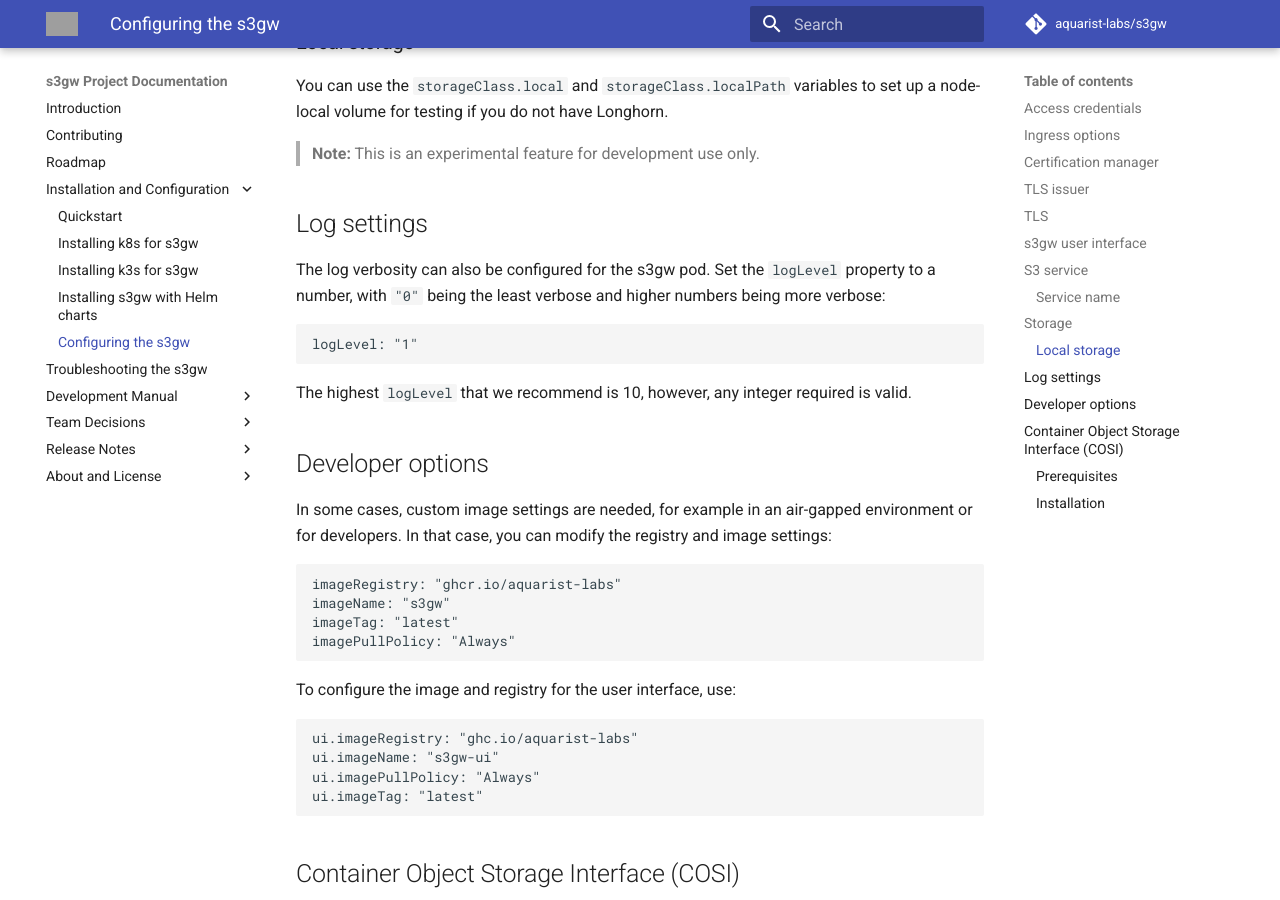
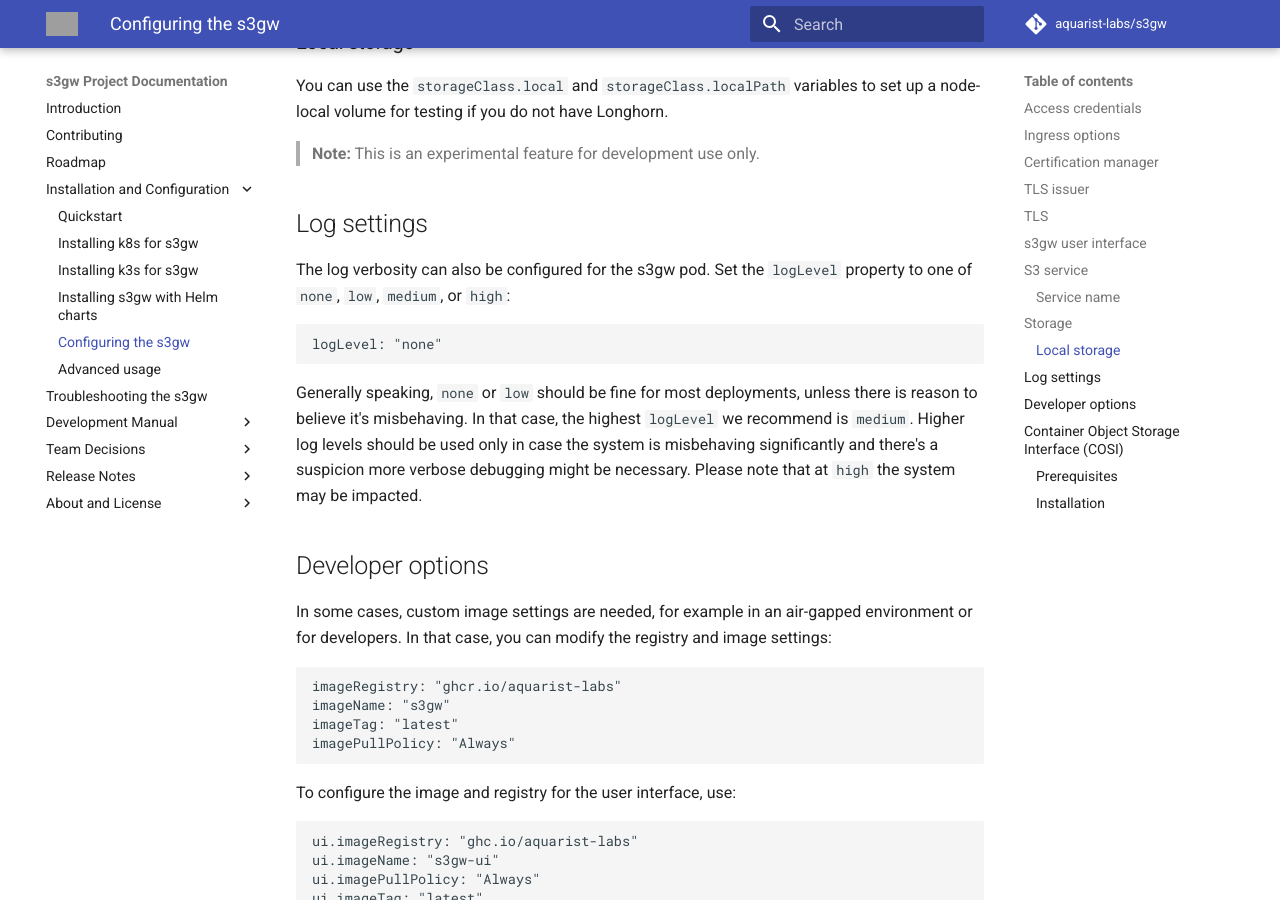
Before and after one commit to s3gw-tech/s3gw, an MkDocs documentation site: the page built from docs/config-s3gw.md, in a window 1280 px wide and 900 px high, scrolled down 4093 px. Built offline with MkDocs 1.6.1 and Material for MkDocs 9.7.7, drawn with Linux system fonts in a browser that asks for light colours; comment, search, counter and statistics services are not loaded; grey boxes are pictures that could not be loaded.

````diff
--- a/docs/config-s3gw.md
+++ b/docs/config-s3gw.md
@@ -207,15 +207,18 @@
 ## Log settings
 
 The log verbosity can also be configured for the s3gw pod. Set the `logLevel`
-property to a number, with `"0"` being the least verbose and higher numbers
-being more verbose:
+property to one of `none`, `low`, `medium`, or `high`:
 
 ```yaml
-logLevel: "1"
+logLevel: "none"
 ```
 
-The highest `logLevel` that we recommend is 10, however, any integer required
-is valid.
+Generally speaking, `none` or `low` should be fine for most deployments, unless
+there is reason to believe it's misbehaving. In that case, the highest
+`logLevel` we recommend is `medium`. Higher log levels should be used only in
+case the system is misbehaving significantly and there's a suspicion more
+verbose debugging might be necessary. Please note that at `high` the system may
+be impacted.
 
 ## Developer options
 
--- a/mkdocs.yml
+++ b/mkdocs.yml
@@ -23,6 +23,7 @@
       - Installing k3s for s3gw: "s3gw-with-k3s.md"
       - Installing s3gw with Helm charts: "helm-charts.md"
       - Configuring the s3gw: "config-s3gw.md"
+      - Advanced usage: "advanced-usage.md"
   - Troubleshooting the s3gw: "troubleshoot-s3gw.md"
   - "Development Manual":
       - Developing the S3gw: "developing.md"
````
Also changed, not shown: docs/advanced-usage.md (added, +121 -0 lines).
